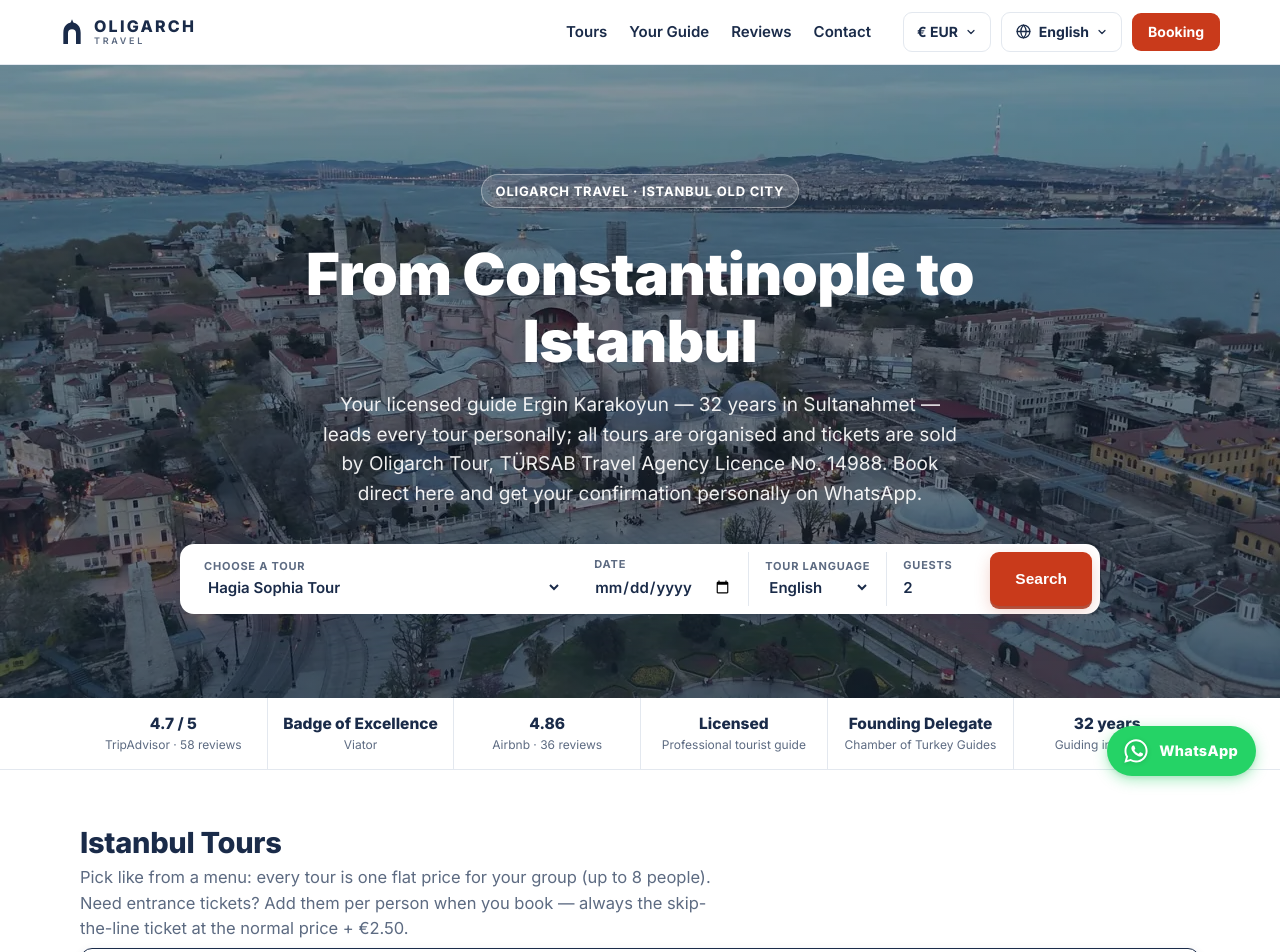
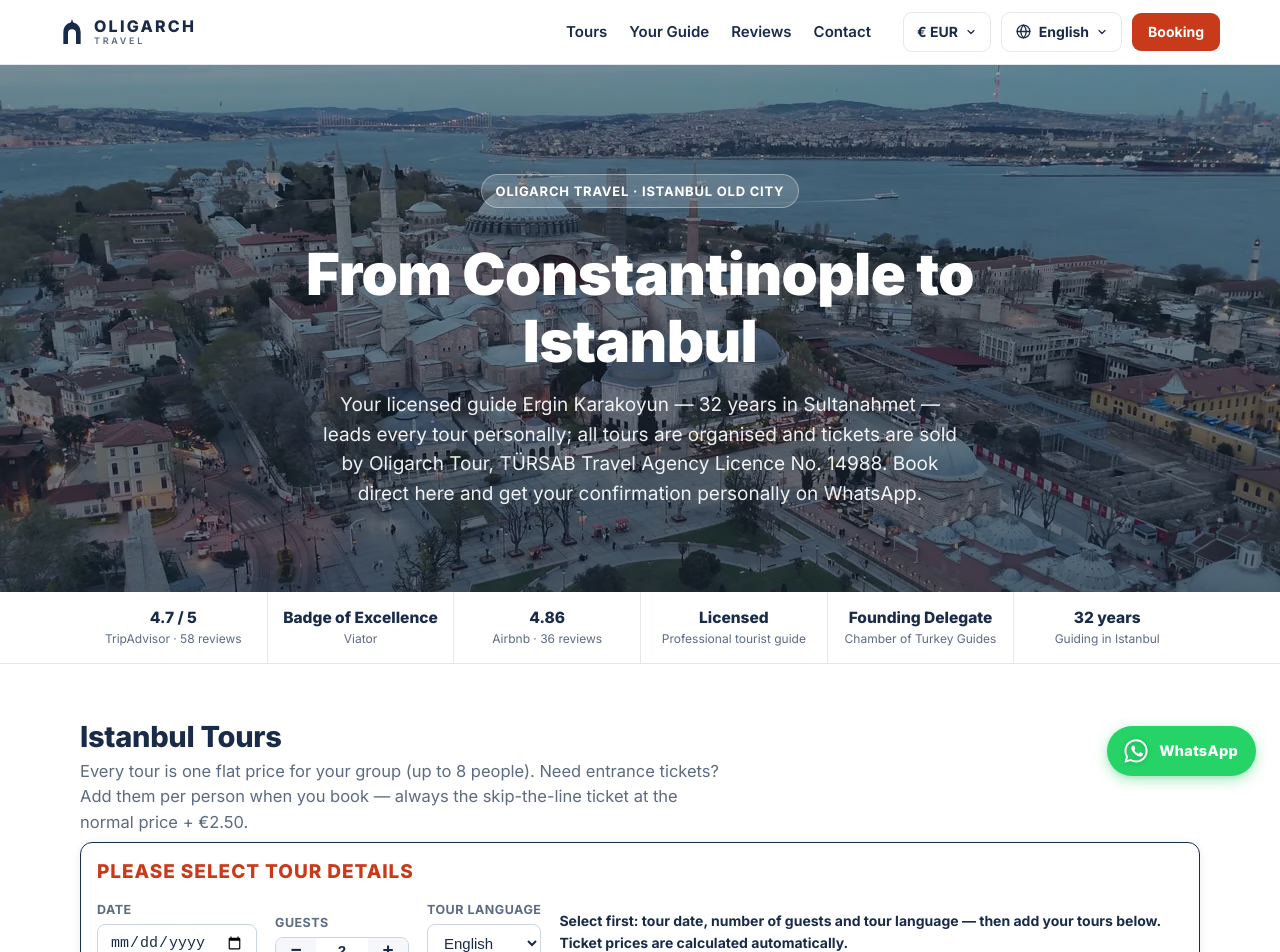
Before and after one commit to 7amed3li/oligarch-travel, a Next.js app: page / in a window 1280 px wide. Shown: the top 952 px of the page. Built offline with nearby package versions, Linux system fonts and the light colour scheme.

Commit message:
Rev 6: Four Seasons meeting point, remove hero search form, red select-details heading, drop dish metaphor

```diff
--- a/app/globals.css
+++ b/app/globals.css
@@ -1184,3 +1184,7 @@ html.splash-done .ss-root{display:none!important}
 .lang-panel button:hover{background:var(--mist)}
 .lang-panel button.on{font-weight:800}
 .mb-field select{padding:9px 12px;border:1px solid #CBD5E1;border-radius:8px;font-size:15px;background:#fff;color:var(--ink)}
+
+/* ===== Menu bar heading + bold hint (Ergin, 2026-11-20) ===== */
+.mb-title{width:100%;font-size:19px;font-weight:800;letter-spacing:.05em;text-transform:uppercase;color:var(--accent-deep);margin-bottom:2px}
+.mb-hint{font-weight:700;color:var(--ink)}
--- a/components/FooterMeetingCard.tsx
+++ b/components/FooterMeetingCard.tsx
@@ -4,7 +4,7 @@ import { useEffect, useRef, useState } from 'react';
 import type { Locale } from '@/data/tours';
 
 const FULL_ADDRESS =
-  'Harem Souvenir Shop, Babı Hümayun Cd. No:8, Sultanahmet, Fatih, Istanbul';
+  'Four Seasons Hotel Istanbul At Sultanahmet, Tevkifhane Sk. No:1, Sultanahmet, Fatih, Istanbul';
 const MAPS_URL = `https://www.google.com/maps/search/?api=1&query=${encodeURIComponent(FULL_ADDRESS)}`;
 
 const COPY: Record<
@@ -21,7 +21,7 @@ const COPY: Record<
 > = {
   en: {
     hours: 'Daily · 09:00–17:00',
-    landmark: '50m · Hagia Sophia',
+    landmark: 'Heart of Sultanahmet',
     directions: 'Directions',
     directionsAria: 'Open meeting point in Google Maps',
     copy: 'Copy address',
@@ -30,7 +30,7 @@ const COPY: Record<
   },
   de: {
     hours: 'Täglich · 09:00–17:00',
-    landmark: '50 m · Hagia Sophia',
+    landmark: 'Herz von Sultanahmet',
     directions: 'Route',
     directionsAria: 'Treffpunkt in Google Maps öffnen',
     copy: 'Kopieren',
@@ -39,7 +39,7 @@ const COPY: Record<
   },
   zh: {
     hours: '每日 · 09:00–17:00',
-    landmark: '距圣索菲亚 50 米',
+    landmark: '苏丹艾哈迈德中心',
     directions: '地图导航',
     directionsAria: '在 Google 地图中打开集合地点',
     copy: '复制地址',
@@ -48,7 +48,7 @@ const COPY: Record<
   },
   tr: {
     hours: 'Her gün · 09:00–17:00',
-    landmark: 'Ayasofya’ya 50 m',
+    landmark: "Sultanahmet'in kalbi",
     directions: 'Yol tarifi',
     directionsAria: 'Buluşma noktasını Google Haritalar’da aç',
     copy: 'Kopyala',
@@ -227,7 +227,7 @@ export default function FooterMeetingCard({
         </svg>
 
         <span className="ft-wf-badge ft-wf-hours">{t.hours}</span>
-        <span className="ft-wf-coord">41.0086° N · 28.9802° E</span>
+        <span className="ft-wf-coord">Tevkifhane Sk. No:1</span>
         <span className="ft-wf-badge ft-wf-dist">{t.landmark}</span>
       </a>
 
--- a/components/HomePage.tsx
+++ b/components/HomePage.tsx
@@ -1,10 +1,9 @@
-import SearchBar from './SearchBar';
 import { profileMetaFor } from '@/data/links';
 import MenuBoard from './MenuBoard';
 import HeroVideo from './HeroVideo';
 import GuideTeaser from './GuideTeaser';
 import WhyBookDirect from './WhyBookDirect';
-import { SEASONAL_TOURS, TOUR_ORDER, TOURS, TRUST, UI, VIDEO_URL, type Locale } from '@/data/tours';
+import { TRUST, UI, VIDEO_URL, type Locale } from '@/data/tours';
 import { pricesById, type PriceConfig } from '@/lib/prices';
 
 function ExternalIcon() {
@@ -29,11 +28,6 @@ function ExternalIcon() {
 export default function HomePage({ locale, prices }: { locale: Locale; prices: PriceConfig }) {
   const u = UI[locale];
   const byId = pricesById(prices);
-  const options = TOUR_ORDER.filter((id) => !SEASONAL_TOURS.includes(id)).map((id) => ({
-    id,
-    name: TOURS[id].content[locale].name,
-  }));
-
   return (
     <>
       <link rel="preload" as="image" href="/img/hero.webp" type="image/webp" fetchPriority="high" />
@@ -52,7 +46,6 @@ export default function HomePage({ locale, prices }: { locale: Locale; prices: P
             <p className="kicker">{u.hero_kicker}</p>
             <h1>{u.hero_title}</h1>
             <p className="hero-sub">{u.hero_sub}</p>
-            <SearchBar locale={locale} u={u} options={options} byId={byId} />
           </div>
         </div>
       </div>
--- a/components/MenuBoard.tsx
+++ b/components/MenuBoard.tsx
@@ -77,6 +77,7 @@ export default function MenuBoard({
   return (
     <div className="mboard">
       <div className="mb-bar">
+        <div className="mb-title">{u.select_details || 'Please select tour details'}</div>
         <div className="mb-field">
           <label htmlFor="mb-date">{u.date}</label>
           <input
--- a/data/tours.ts
+++ b/data/tours.ts
@@ -747,12 +747,13 @@ export const UI: Record<Locale, any> = {
   "hero_sub": "Your licensed guide Ergin Karakoyun — 32 years in Sultanahmet — leads every tour personally; all tours are organised and tickets are sold by Oligarch Tour, TÜRSAB Travel Agency Licence No. 14988. Book direct here and get your confirmation personally on WhatsApp.",
   "tours_title": "Istanbul Tours",
   "menu_word": "Menu",
-  "menu_hint": "First pick the date and the number of guests — then add tours like dishes from a menu. Ticket prices are calculated automatically.",
+  "menu_hint": "Select first: tour date, number of guests and tour language — then add your tours below. Ticket prices are calculated automatically.",
+  "select_details": "Please select tour details",
   "full_details": "Full details",
   "covered_full_day": "Already covered by your Full-Day tour",
   "fullday_note": "The Full-Day tour covers the single-site tours — adding it removes them from your booking automatically.",
   "skip_add": "Add skip-the-line ticket",
-  "tours_sub": "Pick like from a menu: every tour is one flat price for your group (up to 8 people). Need entrance tickets? Add them per person when you book — always the skip-the-line ticket at the normal price + €2.50.",
+  "tours_sub": "Every tour is one flat price for your group (up to 8 people). Need entrance tickets? Add them per person when you book — always the skip-the-line ticket at the normal price + €2.50.",
   "why_title": "Why book direct",
   "why": [
    [
@@ -798,7 +799,7 @@ export const UI: Record<Locale, any> = {
    ]
   ],
   "contact_title": "Contact & meeting point",
-  "meeting": "You will find us at the Hagia Sophia ticket office every day, 09:00–17:00. Tours meet at the Harem Souvenir Shop, Babı Hümayun Cd. No:8, Sultanahmet — 50 metres from the ticket office.",
+  "meeting": "You will find us every day, 09:00–17:00, in front of the Four Seasons Hotel Istanbul at Sultanahmet, Tevkifhane Sk. No:1 — in the heart of the Old Town, a few minutes from Hagia Sophia and the Blue Mosque.",
   "meeting_label": "Meeting point",
   "phone_label": "WhatsApp / Phone",
   "email_label": "Email",
@@ -868,12 +869,13 @@ export const UI: Record<Locale, any> = {
   "hero_sub": "Ihr lizenzierter Guide Ergin Karakoyun — 32 Jahre in Sultanahmet — führt jede Tour persönlich; organisiert werden alle Touren und verkauft alle Tickets von Oligarch Tour, TÜRSAB-Reisebürolizenz Nr. 14988. Buchen Sie direkt hier und erhalten Sie Ihre Bestätigung persönlich per WhatsApp.",
   "tours_title": "Istanbul-Touren",
   "menu_word": "Menü",
-  "menu_hint": "Zuerst Datum und Gästezahl wählen — dann Touren wie Gerichte von einer Speisekarte hinzufügen. Ticketpreise werden automatisch berechnet.",
+  "menu_hint": "Wählen Sie zuerst: Tourdatum, Gästezahl und Tour-Sprache — dann fügen Sie unten Ihre Touren hinzu. Ticketpreise werden automatisch berechnet.",
+  "select_details": "Bitte wählen Sie die Tourdetails",
   "full_details": "Alle Details",
   "covered_full_day": "Bereits durch Ihre Ganztagestour abgedeckt",
   "fullday_note": "Die Ganztagestour umfasst die einzelnen Sehenswürdigkeiten — beim Hinzufügen werden sie automatisch aus Ihrer Buchung entfernt.",
   "skip_add": "Skip-the-Line-Ticket hinzufügen",
-  "tours_sub": "Wählen Sie wie von einer Speisekarte: Jede Tour hat einen Festpreis für Ihre Gruppe (bis 8 Personen). Eintrittstickets gefällig? Fügen Sie sie bei der Buchung pro Person hinzu — immer Skip-the-Line zum Normalpreis + €2,50.",
+  "tours_sub": "Jede Tour hat einen Festpreis für Ihre Gruppe (bis 8 Personen). Eintrittstickets gefällig? Fügen Sie sie bei der Buchung pro Person hinzu — immer Skip-the-Line zum Normalpreis + €2,50.",
   "why_title": "Warum direkt buchen",
   "why": [
    [
@@ -919,7 +921,7 @@ export const UI: Record<Locale, any> = {
    ]
   ],
   "contact_title": "Kontakt & Treffpunkt",
-  "meeting": "Sie finden uns täglich von 09:00 bis 17:00 Uhr an der Kasse der Hagia Sophia. Treffpunkt der Touren ist der Harem Souvenir Shop, Babı Hümayun Cd. Nr. 8, Sultanahmet — 50 Meter von der Kasse entfernt.",
+  "meeting": "Sie finden uns täglich von 09:00 bis 17:00 Uhr vor dem Four Seasons Hotel Istanbul at Sultanahmet, Tevkifhane Sk. Nr. 1 — im Herzen der Altstadt, wenige Minuten von Hagia Sophia und Blauer Moschee.",
   "meeting_label": "Treffpunkt",
   "phone_label": "WhatsApp / Telefon",
   "email_label": "E-Mail",
@@ -989,12 +991,13 @@ export const UI: Record<Locale, any> = {
   "hero_sub": "持证导游 Ergin Karakoyun（在 Sultanahmet 从业 32 年）亲自带领每一团；所有行程由 Oligarch Tour 组织、门票由其销售（TÜRSAB 旅行社许可证号 14988）。在此直接预订，并通过 WhatsApp 获得他本人确认。",
   "tours_title": "伊斯坦布尔之旅",
   "menu_word": "菜单",
-  "menu_hint": "先选择日期和人数，再像点菜一样添加行程。门票价格会自动计算。",
+  "menu_hint": "请先选择：行程日期、人数和导览语言——然后在下方添加您的行程。门票价格会自动计算。",
+  "select_details": "请选择行程详情",
   "full_details": "完整详情",
   "covered_full_day": "已包含在您的全日游中",
   "fullday_note": "全日游涵盖各单项景点——添加后会自动从预订中移除这些单项行程。",
   "skip_add": "添加免排队票",
-  "tours_sub": "像看菜单一样挑选：每条线路为整团一口价（最多 8 人）。需要门票？预订时按人添加 — 均为免排队票，正常票价 + €2.50。",
+  "tours_sub": "每条线路为整团一口价（最多 8 人）。需要门票？预订时按人添加 — 均为免排队票，正常票价 + €2.50。",
   "why_title": "为什么直接预订",
   "why": [
    [
@@ -1040,7 +1043,7 @@ export const UI: Record<Locale, any> = {
    ]
   ],
   "contact_title": "联系方式与集合点",
-  "meeting": "我们每天 09:00–17:00 都在圣索菲亚大教堂售票处。导览集合点为 Harem 纪念品店，地址：Babı Hümayun Cd. No:8, Sultanahmet——距售票处 50 米。",
+  "meeting": "每天 09:00–17:00，我们在苏丹艾哈迈德的伊斯坦布尔四季酒店门前等您（Tevkifhane Sk. No:1）——位于老城中心，距圣索菲亚大教堂和蓝色清真寺仅几分钟。",
   "meeting_label": "集合点",
   "phone_label": "WhatsApp / 电话",
   "email_label": "电子邮箱",
@@ -1110,12 +1113,13 @@ export const UI: Record<Locale, any> = {
    "hero_sub": "Lisanslı rehberiniz Ergin Karakoyun — Sultanahmet'te 32 yıl — her tura bizzat rehberlik eder; tüm turlar Oligarch Tour tarafından düzenlenir ve biletler onlar tarafından satılır (TÜRSAB Seyahat Acentası Belge No: 14988). Doğrudan buradan rezerve edin, teyidinizi WhatsApp üzerinden bizzat alın.",
    "tours_title": "İstanbul Turları",
    "menu_word": "Menü",
-   "menu_hint": "Önce tarihi ve kişi sayısını belirleyin — sonra turları menüden yemek seçer gibi ekleyin. Bilet fiyatları otomatik hesaplanır.",
+   "menu_hint": "Önce seçin: tur tarihi, kişi sayısı ve tur dili — sonra turlarınızı aşağıdan ekleyin. Bilet fiyatları otomatik hesaplanır.",
+   "select_details": "Lütfen tur detaylarını seçin",
    "full_details": "Tüm detaylar",
    "covered_full_day": "Tam Gün Turu'nuz zaten kapsıyor",
    "fullday_note": "Tam Gün Turu tekil mekan turlarını kapsar — eklediğinizde bunlar rezervasyonunuzdan otomatik kaldırılır.",
    "skip_add": "Hızlı giriş bileti ekle",
-   "tours_sub": "Menüden seçer gibi seçin: her tur, grubunuz için tek fiyattır (en fazla 8 kişi). Giriş bileti mi lazım? Rezervasyonda kişi başı ekleyin — hepsi hızlı giriş biletidir: normal fiyat + €2,50.",
+   "tours_sub": "Her tur, grubunuz için tek fiyattır (en fazla 8 kişi). Giriş bileti mi lazım? Rezervasyonda kişi başı ekleyin — hepsi hızlı giriş biletidir: normal fiyat + €2,50.",
    "why_title": "Neden Doğrudan Rezervasyon?",
    "why": [
      [
@@ -1161,7 +1165,7 @@ export const UI: Record<Locale, any> = {
      ]
    ],
    "contact_title": "İletişim & Buluşma Noktası",
-   "meeting": "Bizi her gün 09:00–17:00 saatleri arasında Ayasofya gişesinde bulabilirsiniz. Tur buluşma noktası: Harem Hediyelik Eşya Dükkanı, Babı Hümayun Cd. No:8, Sultanahmet — gişeye 50 metre mesafede.",
+   "meeting": "Bizi her gün 09:00–17:00 arasında Four Seasons Hotel Istanbul at Sultanahmet önünde bulabilirsiniz: Tevkifhane Sk. No:1 — Tarihi Yarımada'nın kalbinde, Ayasofya ve Sultanahmet Camii'ne birkaç dakika.",
    "meeting_label": "Buluşma Noktası",
    "phone_label": "WhatsApp / Telefon",
    "email_label": "E-posta",
@@ -1260,7 +1264,7 @@ export const RATINGS: Record<string, any> = {
   "tr": "4,7 (58 yorum) · TripAdvisor"
  }
 };
-export const MEETING_DEFAULT: Record<Locale, string> = {"en": "Harem Souvenir Shop, Babı Hümayun Cd. No:8, Sultanahmet", "de": "Harem Souvenir Shop, Babı Hümayun Cd. Nr. 8, Sultanahmet", "zh": "Harem 纪念品店，Babı Hümayun Cd. No:8, Sultanahmet", "tr": "Harem Hediyelik Eşya Dükkanı, Babı Hümayun Cd. No:8, Sultanahmet"};
+export const MEETING_DEFAULT: Record<Locale, string> = {"en": "In front of the Four Seasons Hotel, Tevkifhane Sk. No:1, Sultanahmet", "de": "Vor dem Four Seasons Hotel, Tevkifhane Sk. Nr. 1, Sultanahmet", "zh": "四季酒店门前，Tevkifhane Sk. No:1, Sultanahmet", "tr": "Four Seasons Hotel önü, Tevkifhane Sk. No:1, Sultanahmet"};
 export const MEETING_OVERRIDE: Record<string, Record<Locale, string>> = {};
 export function meetingPoint(locale: Locale, tourId: string): string {
   const own = TOURS[tourId]?.meeting?.[locale];
```
